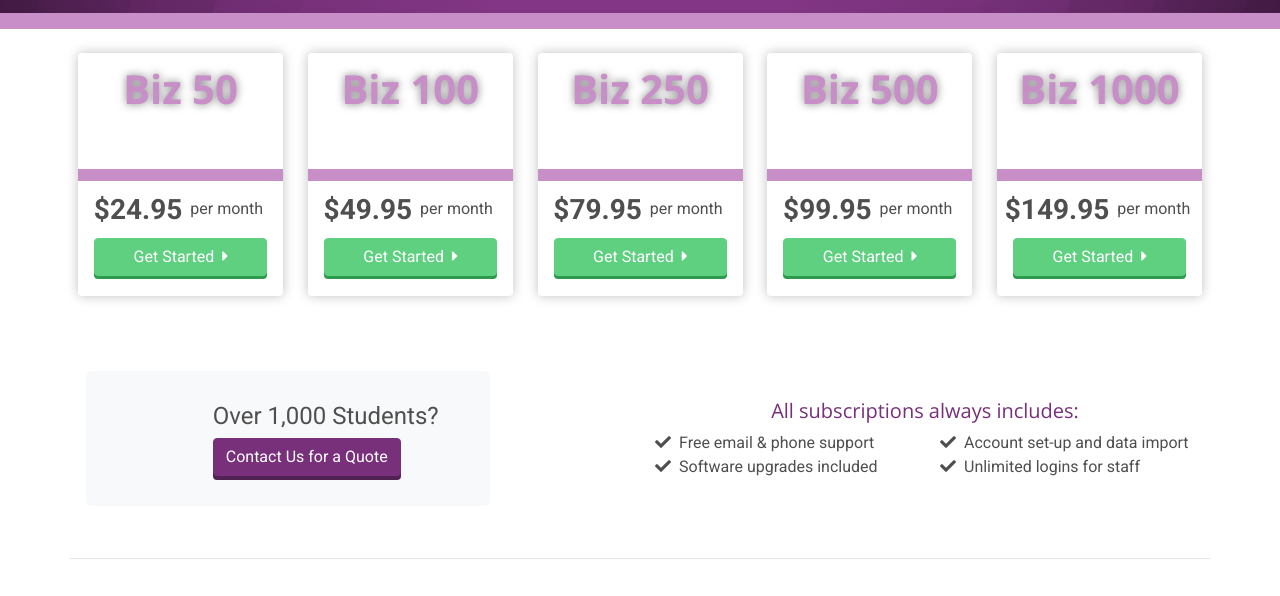
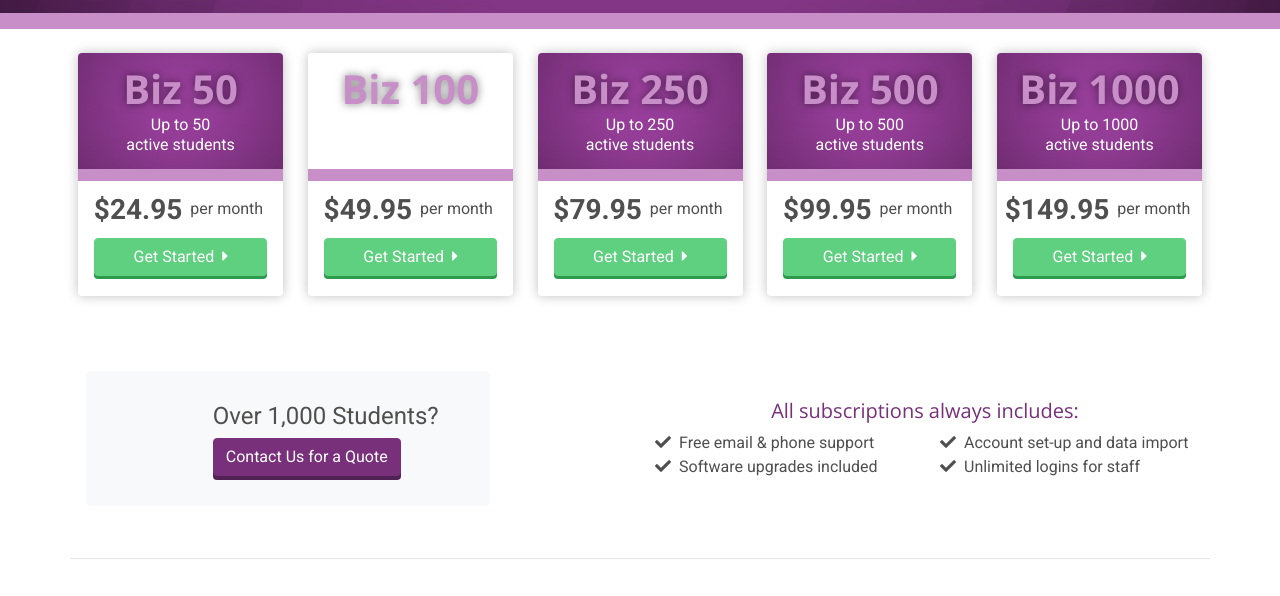
Before and after one commit to thinksmart-software-mockups/classbiz, a website: page pricing.html in a window 1280 px wide. Shown: the part 165-761 px from the top of the page. Drawn offline with nearby package versions, Linux system fonts and the light colour scheme; some packages are replaced by stand-ins of ours; a script that the page names is missing.

Commit message:
Update pricing.html

```diff
--- a/pricing.html
+++ b/pricing.html
@@ -182,7 +182,7 @@
             <!-- pricing start -->
                 <!-- biz 50 -->
                 <div class="pricing-container-card border-0 rounded pb-2 pb-lg-1 mb-3 shadow h-100">
-                    <div class="text-center gradient-small rounded-top p-2">
+                    <div class="text-center gradient-main-1 rounded-top p-2">
                         <h2 class="d-md-none text-shadow text-secondary font-weight-bold mb-0">Biz 50</h2>
                         <h1 class="d-none d-md-block text-shadow text-secondary font-weight-bold mb-0 pt-1">Biz 50</h1>
 
@@ -213,7 +213,7 @@
 
                 <!-- biz 100 -->
                 <div class="pricing-container-card border-0 rounded pb-2 pb-lg-1 mb-3 shadow h-100">
-                    <div class="text-center gradient-small rounded-top p-2">
+                    <div class="text-center main-gradient-1 rounded-top p-2">
                         <h2 class="d-md-none text-shadow text-secondary font-weight-bold mb-0">Biz 100</h2>
                         <h1 class="d-none d-md-block text-shadow text-secondary font-weight-bold mb-0 pt-1">Biz 100</h1>
 
@@ -244,7 +244,7 @@
 
                 <!-- biz 250 -->
                 <div class="pricing-container-card border-0 rounded pb-2 pb-lg-1 mb-3 shadow h-100">
-                    <div class="text-center gradient-small rounded-top p-2">
+                    <div class="text-center gradient-main-1 rounded-top p-2">
                         <h2 class="d-md-none text-shadow text-secondary font-weight-bold mb-0">Biz 250</h2>
                         <h1 class="d-none d-md-block text-shadow text-secondary font-weight-bold mb-0 pt-1">Biz 250</h1>
 
@@ -275,7 +275,7 @@
 
                 <!-- biz 500 -->
                 <div class="pricing-container-card border-0 rounded pb-2 pb-lg-1 mb-3 shadow h-100">
-                    <div class="text-center gradient-small rounded-top p-2">
+                    <div class="text-center gradient-main-1 rounded-top p-2">
                         <h2 class="d-md-none text-shadow text-secondary font-weight-bold mb-0">Biz 500</h2>
                         <h1 class="d-none d-md-block text-shadow text-secondary font-weight-bold mb-0 pt-1">Biz 500</h1>
 
@@ -306,7 +306,7 @@
 
                 <!-- biz 1000 -->
                 <div class="pricing-container-card border-0 rounded pb-2 pb-lg-1 mb-3 shadow h-100">
-                    <div class="text-center gradient-small rounded-top p-2">
+                    <div class="text-center gradient-main-1 rounded-top p-2">
                         <h2 class="d-md-none text-shadow text-secondary font-weight-bold mb-0">Biz 1000</h2>
                         <h1 class="d-none d-md-block text-shadow text-secondary font-weight-bold mb-0 pt-1">Biz 1000</h1>
 
```
